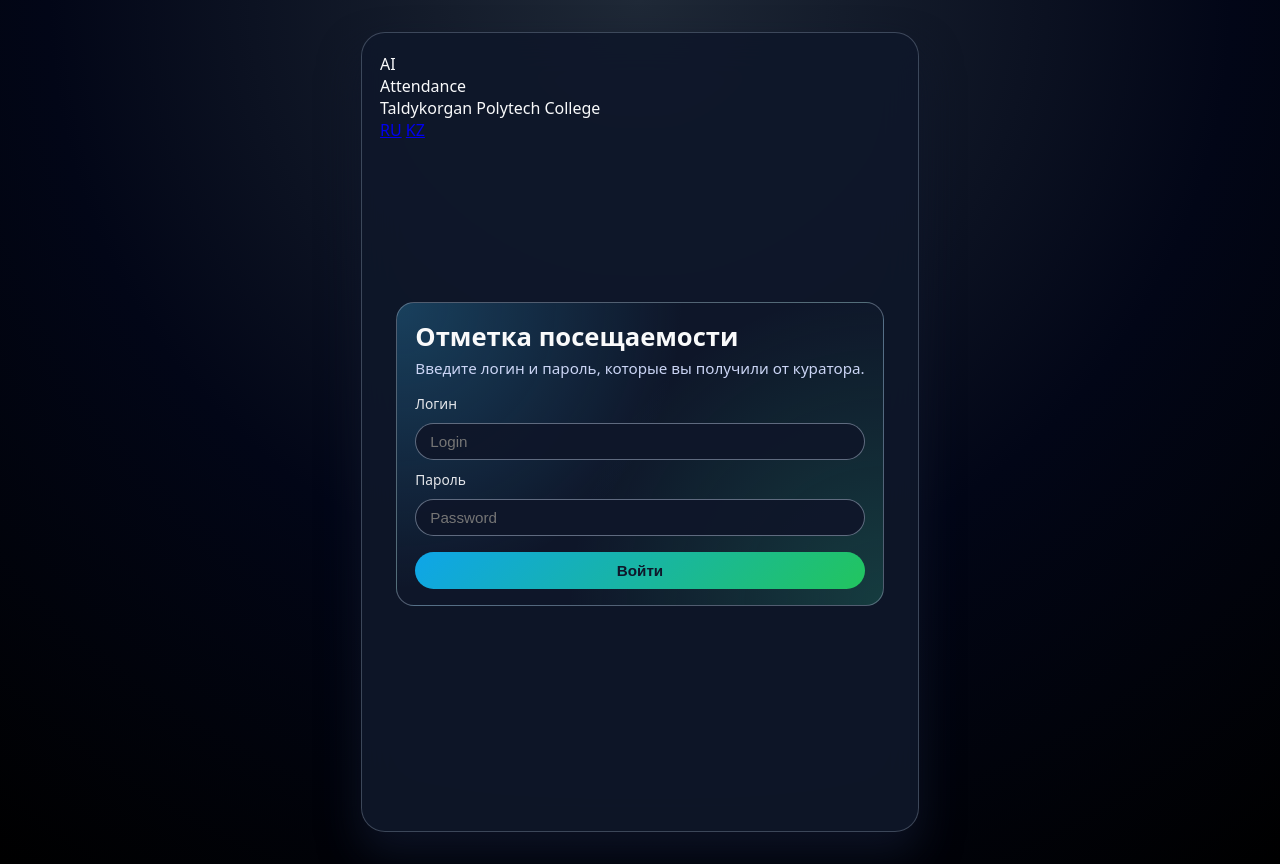
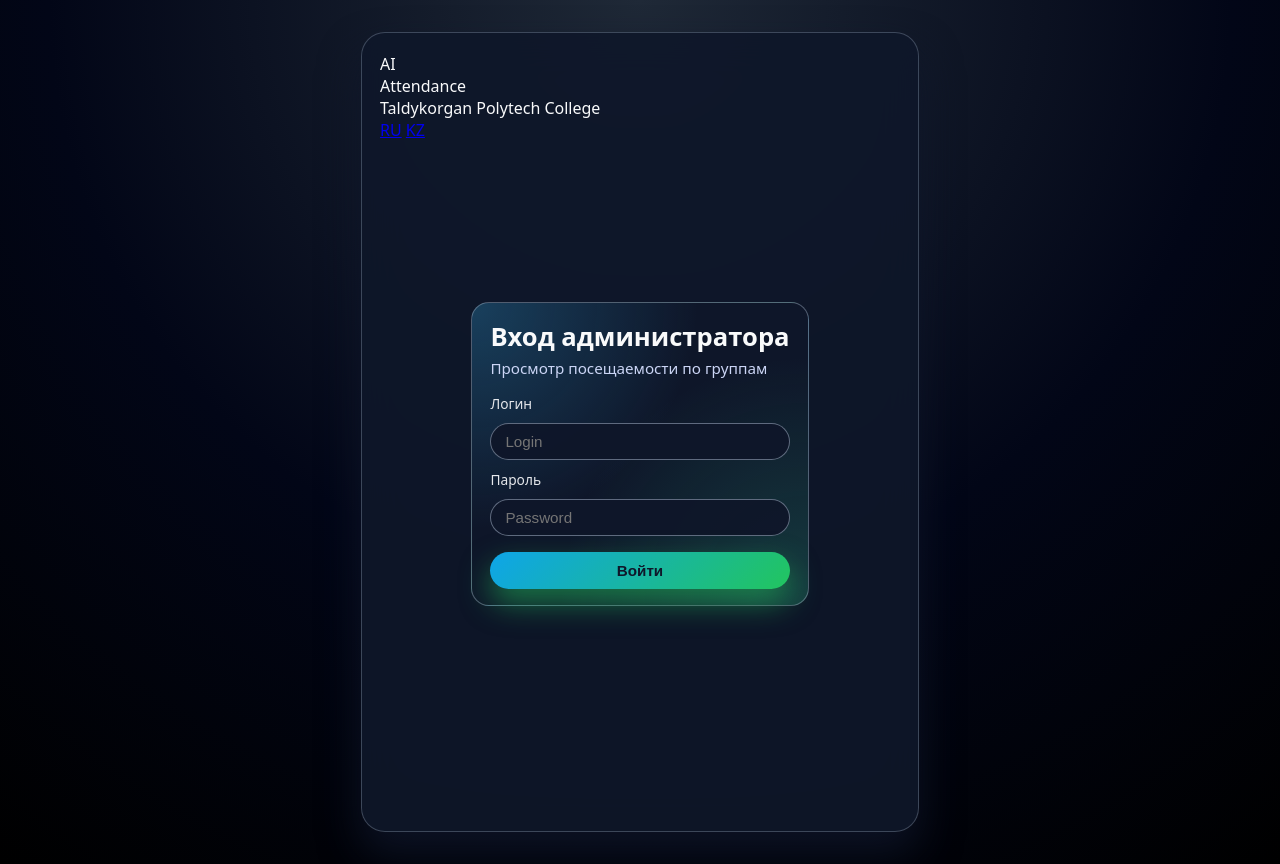
Before and after one commit to zen0zakon-ship-it/AttendanceApp, a FastAPI app: page /admin/login in a window 1280 px wide. Run offline with FastAPI, Linux system fonts and the light colour scheme.

Commit message:
Update admin_login.html

```diff
--- a/templates/admin_login.html
+++ b/templates/admin_login.html
@@ -1,52 +1,37 @@
 {% extends "base.html" %}
 
-{% block title %}
-    {% if lang == 'kk' %}Жүйеге кіру{% else %}Вход в систему{% endif %}
-{% endblock %}
+{% block title %}Вход администратора{% endblock %}
+{% block shell_class %}admin-shell{% endblock %}
 
 {% block content %}
-<div class="page page-center">
-    <section class="card card-form animate-fade-up">
-        <h1 class="title">
-            {% if lang == 'kk' %}Қатысуды белгілеу{% else %}Отметка посещаемости{% endif %}
-        </h1>
-        <p class="subtitle">
-            {% if lang == 'kk' %}
-                Топ жетекшісі берген логин мен құпия сөзді енгізіңіз.
-            {% else %}
-                Введите логин и пароль, которые вы получили от куратора.
-            {% endif %}
-        </p>
+<div class="page page-center admin-page">
+    <section class="card card-form admin-card animate-fade-up">
+        <h1 class="title">Вход администратора</h1>
+        <p class="subtitle">Просмотр посещаемости по группам</p>
 
         {% if error %}
-        <div class="alert alert-error animate-pop">
-            {{ error }}
-        </div>
+        <div class="alert alert-error animate-pop">{{ error }}</div>
         {% endif %}
 
-        <form method="post" action="/login" class="form">
-            <label class="form-label">
-                {% if lang == 'kk' %}Логин{% else %}Логин{% endif %}
-            </label>
+        <form method="post" action="/admin/login" class="form">
+            <label class="form-label">Логин</label>
             <input
                 type="text"
-                name="login"
-                class="input input-lg"
+                name="username"
+                class="input input-xl"
                 autocomplete="username"
                 placeholder="Login">
 
-            <label class="form-label">
-                {% if lang == 'kk' %}Құпия сөз{% else %}Пароль{% endif %}
-            </label>
+            <label class="form-label">Пароль</label>
             <input
                 type="password"
                 name="password"
-                class="input input-lg"
+                class="input input-xl"
                 autocomplete="current-password"
                 placeholder="Password">
 
-            <button type="submit" class="btn btn-primary btn-big pulse">
-                {% if lang == 'kk' %}Кіру{% else %}Войти{% endif %}
+            <button type="submit" class="btn btn-primary btn-big">
+                Войти
             </button>
         </form>
     </section>
```
